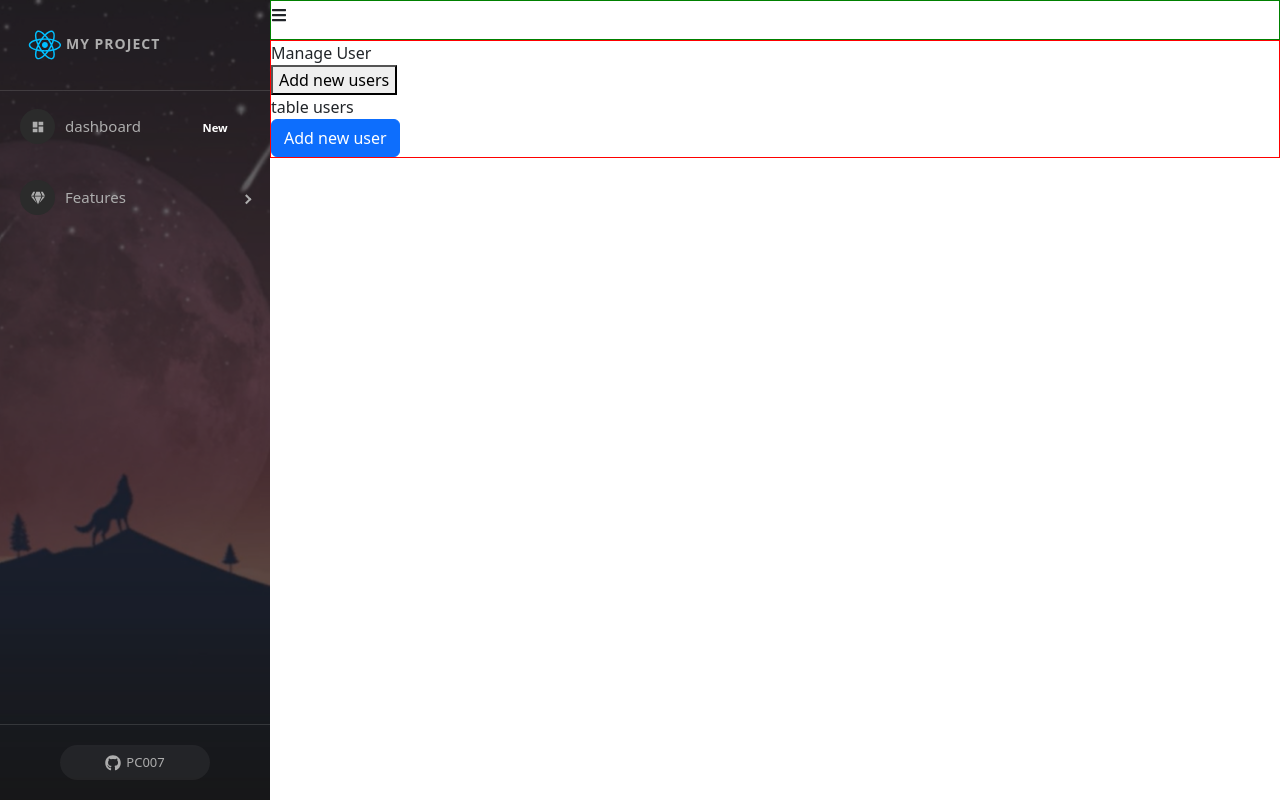
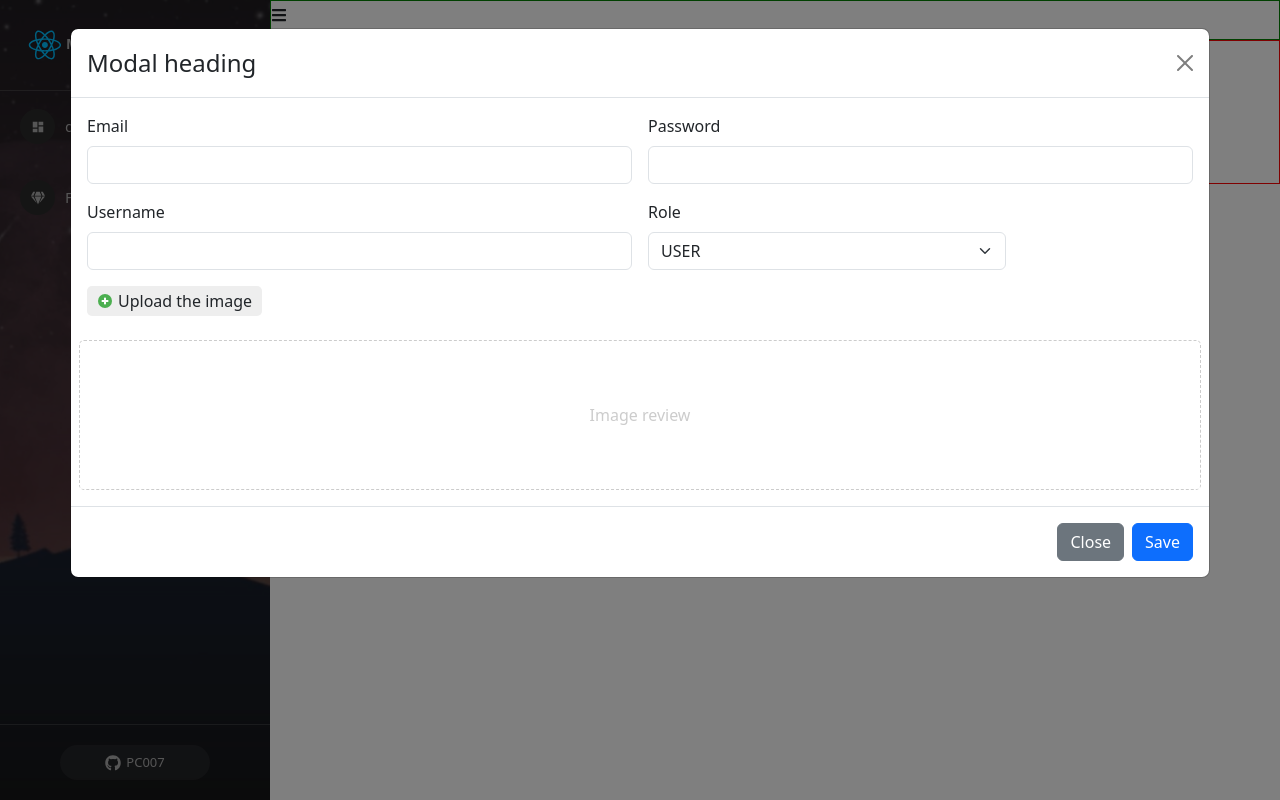
Before and after one commit to itphucuong007/basic-reactjs, a React (Create React App) app: page /admins/manage-users in a window 1280 px wide. Both pictures are taken after a click on the button "Add new users". Built offline with nearby package versions, Linux system fonts and the light colour scheme.

Commit message:
video 58

```diff
--- a/src/components/Admin/Content/ManageUser.js
+++ b/src/components/Admin/Content/ManageUser.js
@@ -1,19 +1,32 @@
 import ModalCreateUser from "./ModalCreateUser";
 import './ManageUser.scss';
+import { FcPlus } from 'react-icons/fc';
+import { useState } from "react";
 
 const ManageUser = (props) => {
+
+    const [showModalCreateUser, setShowModalCreateUser] = useState(false);
+
     return (
         <div className="manager-user-container">
-
             <div className="title">
                 Manage User
             </div>
 
-            <div className="user-container">
-                <div><button>Add new users</button></div>
-                <div>table users</div>
+            <div className="user-content">
+                <div className="btn-add-new">
+                    <button className="btn btn-primary" onClick={() => { setShowModalCreateUser(true) }}>
+                        <FcPlus />Add new users
+                    </button>
+                </div>
+                <div className="table-users-container">
+                    table users
+                </div>
 
-                <ModalCreateUser />
+                <ModalCreateUser
+                    show={showModalCreateUser}
+                    setShow={setShowModalCreateUser}
+                />
 
             </div>
         </div>
--- a/src/components/Admin/Content/ManageUser.scss
+++ b/src/components/Admin/Content/ManageUser.scss
@@ -1,4 +1,20 @@
-.modal-add-user{
+.manager-user-container {
+    padding: 10px;
+    .user-content {
+        .btn-add-new {
+            margin: 15px 0;
+        }
+    }
+    .title {
+        font-weight: 600;
+        font-size: 20px;
+    }
+}
+
+
+
+
+.modal-add-user {
     .img-preview {
         border: 1px dashed #ccc;
         border-radius: 5px;
@@ -7,6 +23,7 @@
         align-items: center;
         color: #ccc;
         height: 150px;
+
         img {
             min-height: 100%;
             max-height: 100%;
@@ -23,11 +40,10 @@
         background: #eeeeee;
         border: none;
         cursor: pointer;
+
         &:hover {
             background-color: #dcdcdc;
         }
     }
 
-
-
 }
--- a/src/components/Admin/Content/ModalCreateUser.js
+++ b/src/components/Admin/Content/ModalCreateUser.js
@@ -1,13 +1,23 @@
+
 import { useState } from 'react';
 import Button from 'react-bootstrap/Button';
 import Modal from 'react-bootstrap/Modal';
 
 import { FcPlus } from 'react-icons/fc';
+import axios from 'axios';
 
 const ModalCreateUser = (props) => {
-    const [show, setShow] = useState(false);
-    const handleClose = () => setShow(false);
-    const handleShow = () => setShow(true);
+    const { show, setShow } = props;
+
+    const handleClose = () => {
+        setShow(false)
+        setEmail("")
+        setPassword("")
+        setUsername("")
+        setRole("")
+        setImage("")
+        setPreviewImage("")
+    };
 
     const [email, setEmail] = useState("");
     const [password, setPassword] = useState("");
@@ -18,19 +28,36 @@
 
     const handleUploadImage = (event) => {
         // kiểm tra file đã upload chưa ?
-        if(event.target && event.target.files && event.target.files[0]) {
+        if (event.target && event.target.files && event.target.files[0]) {
             setPreviewImage(URL.createObjectURL(event.target.files[0]));
             setImage(event.target.files[0]);
         }
-
         console.log('upload file', event.target.files[0]);
     }
 
+    const handleSubmitCreateUser = async () => {
+        // let data = { email: email, password: password, username: username, role: role, userImage: image, }
+        // console.log(data);
+
+        const FormData = require('form-data');
+        const data = new FormData();
+        data.append('email', email);
+        data.append('password', password);
+        data.append('username', username);
+        data.append('role', role);
+        data.append('userImage', image);
+
+        let res = await axios.post('http://localhost:8080/api/v1/participant', data);
+        console.log('check res: ', res);
+
+    }
+
+
     return (
         <>
-            <Button variant="primary" onClick={handleShow}>
+            {/* <Button variant="primary" onClick={handleShow}>
                 Add new user
-            </Button>
+            </Button> */}
 
             <Modal
                 show={show}
@@ -79,7 +106,7 @@
                                 className="form-select"
                                 onChange={(event) => setRole(event.target.value)}
                             >
-                                <option value='USER' selected>User</option>
+                                <option value='USER' selected>USER</option>
                                 <option value='ADMIN' >ADMIN</option>
                             </select>
                         </div>
@@ -119,7 +146,7 @@
                     <Button variant="secondary" onClick={handleClose}>
                         Close
                     </Button>
-                    <Button variant="primary" onClick={handleClose}>
+                    <Button variant="primary" onClick={() => { handleSubmitCreateUser() }}>
                         Save
                     </Button>
                 </Modal.Footer>
```
